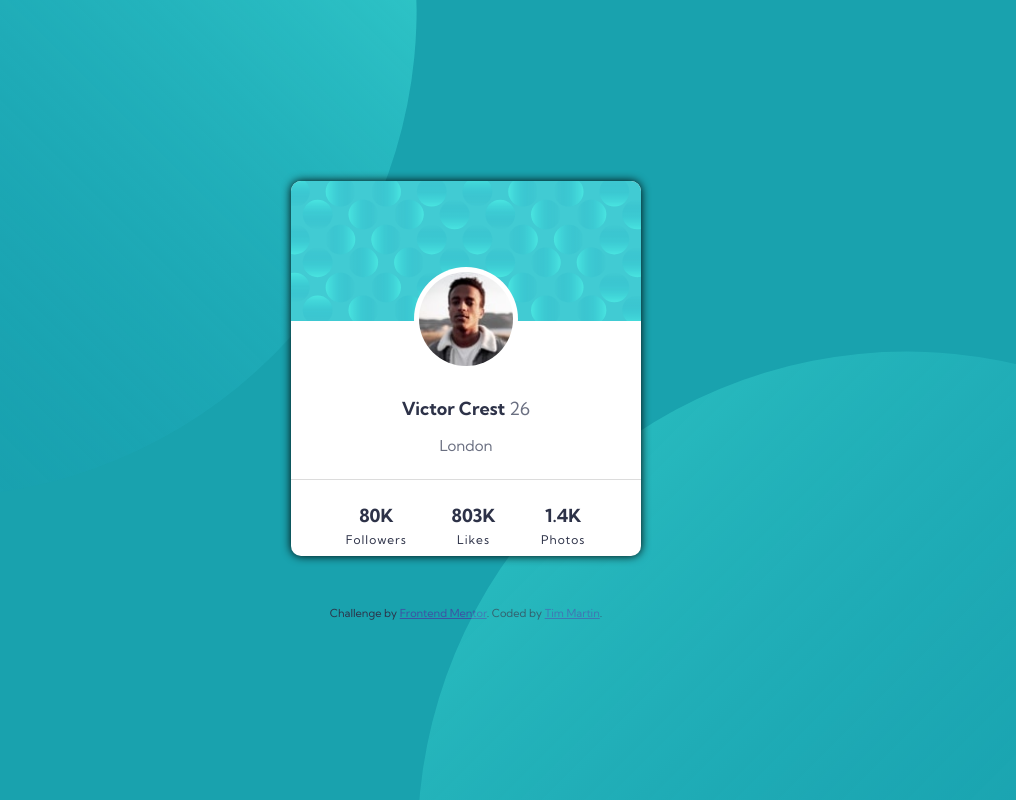
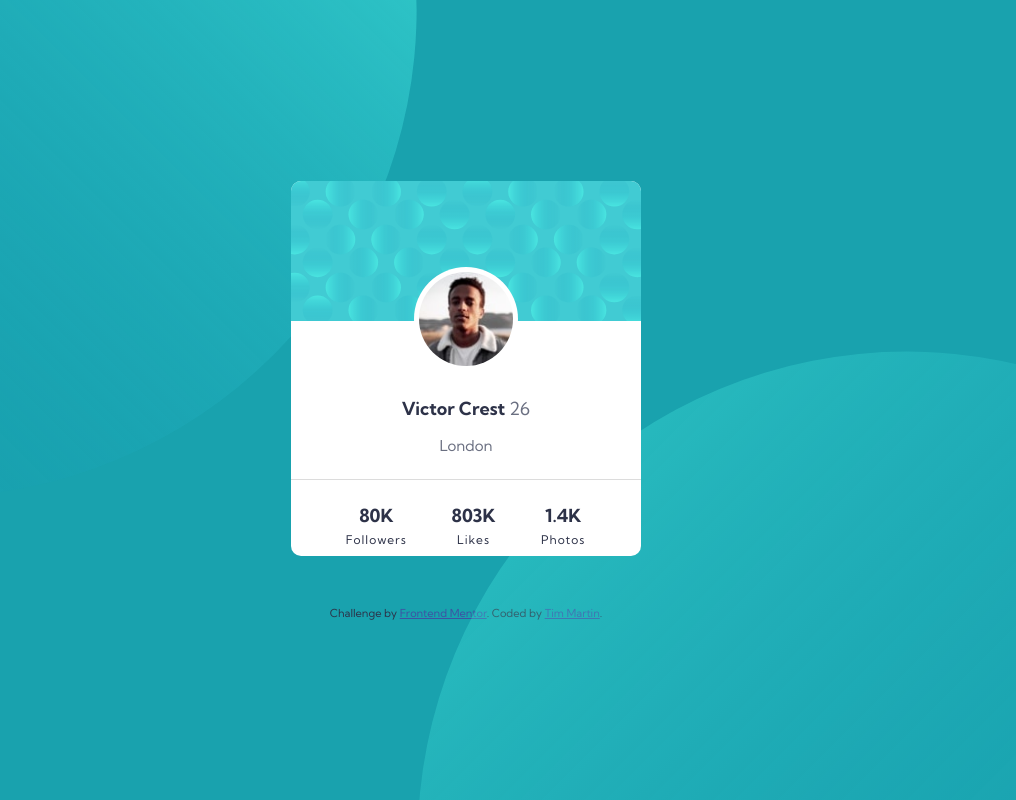
Before and after one commit to TimMartin13-Frontend-Mentor/profile-card-component-main, a website: page index.html in a window 1280 px wide. Shown: the whole page, without its empty margins (174-1190 px from the left). Drawn offline with Linux system fonts and the light colour scheme.

Commit message:
Removed shadow

```diff
--- a/sass/styles.scss
+++ b/sass/styles.scss
@@ -36,8 +36,8 @@ body {
   height: 375px;
   border-radius: 10px;
   background-color: #fff;
-  -webkit-box-shadow: 0px 0px 10px black;
-  box-shadow: 0px 0px 10px black;
+  // -webkit-box-shadow: 0px 0px 2px black;
+  // box-shadow: 0px 0px 2px black;
   position: relative;
   text-align: center;
 
```
Also changed, not shown: styles/style.css, 1 other file.
